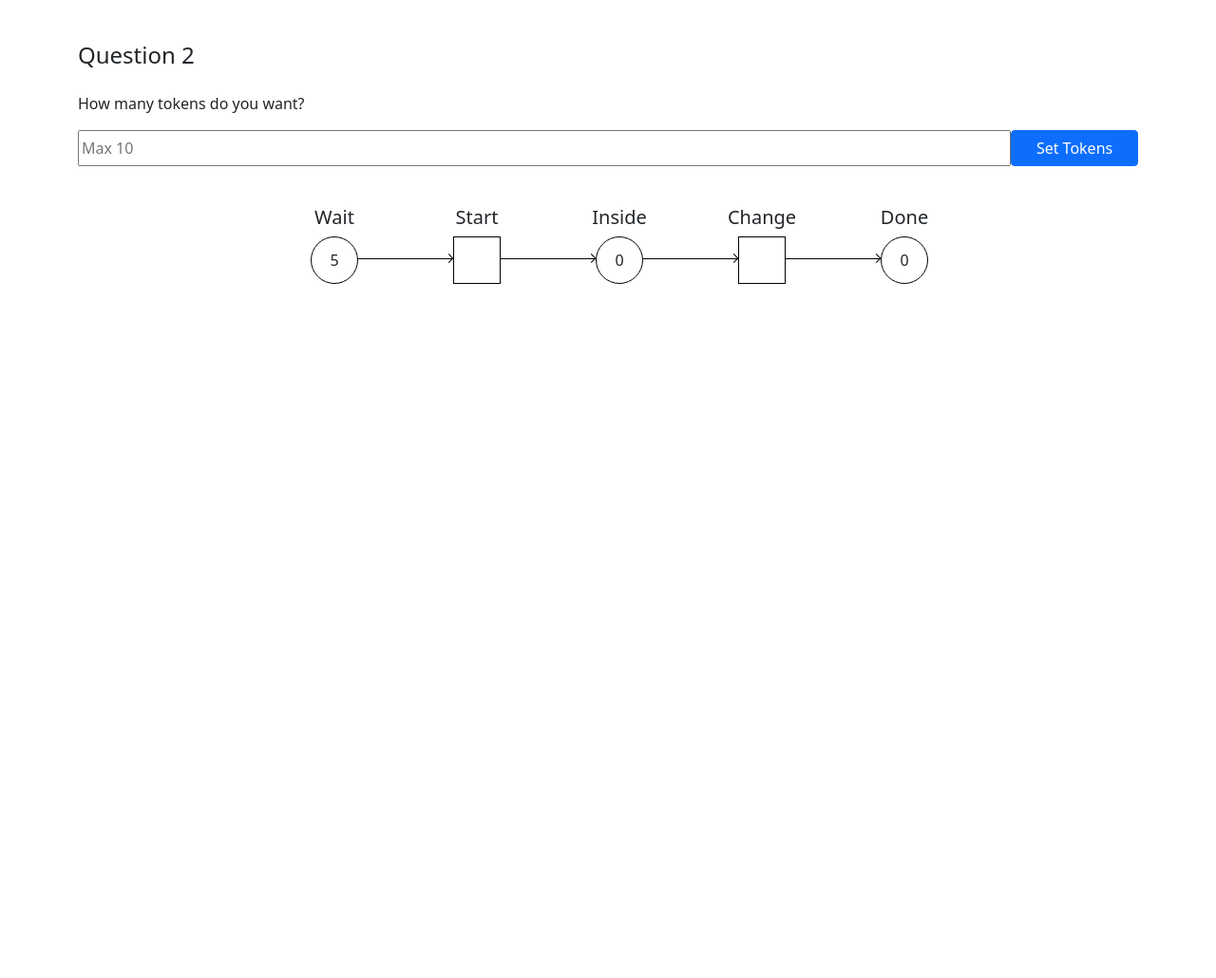
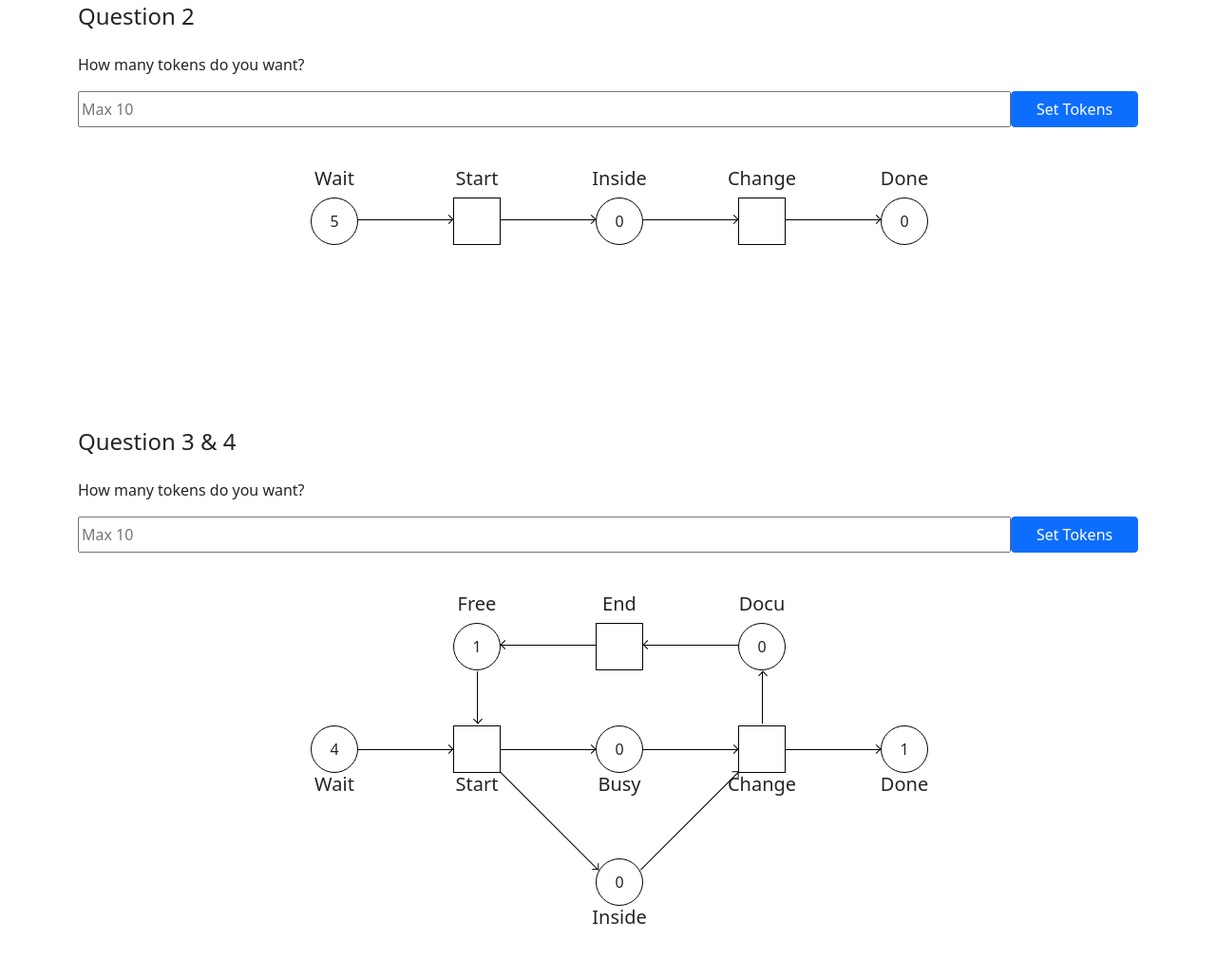
Before and after one commit to leekfsolo/PetriNet-Simulation, a plain HTML site: page index.html in a window 1280 px wide. Shown: the part 617-1647 px from the top of the page at 95% size. Before the commit the page ends 1061 px from the top, so only its background shows below. Drawn offline with nearby package versions, Linux system fonts and the light colour scheme.

Commit message:
finish base question

```diff
--- a/assets/index.js
+++ b/assets/index.js
@@ -3,10 +3,11 @@
 const forms = document.querySelectorAll('form');
 const places_q1 = document.querySelectorAll('.petri-net-1 .place');
 const places_q2 = document.querySelectorAll('.petri-net-2 .place');
+const places_q3 = document.querySelectorAll('.petri-net-3 .place');
 
-const free_q1 = places_q1[0], docu_q1 = places_q1[1], busy_q1 = places_q1[2];
-const wait_q2 = places_q2[0], inside_q2 = places_q2[1], done_q2 = places_q2[2];
-
+const [free_q1, docu_q1, busy_q1] = [...places_q1];
+const [wait_q2, inside_q2, done_q2] = [...places_q2];
+const [free_q3, docu_q3, wait_q3, busy_q3, done_q3, inside_q3] = [...places_q3];
 
 const getModel_q1 = (free = 1, docu = 0, busy = 0) => {
 	const model = {
@@ -55,6 +56,32 @@ const getModel_q2 = (wait = 1, inside = 0, done = 0) => {
 	return model;
 };
 
+const getModel_q3 = (free = 1, docu = 0, wait = 1, busy = 0, done = 1, inside = 0) => {
+	const model = {
+		id: 'q3',
+		places: ['wait', 'inside', 'free', 'docu', 'busy', 'done'],
+		transitions: [
+			{
+				name: 'start',
+				preconditions: { 'wait': wait, 'free': free },
+				postconditions: { 'busy': busy, 'inside': inside }
+			},
+			{
+				name: 'change',
+				preconditions: { 'busy': busy, 'inside': inside },
+				postconditions: { 'docu': docu, 'done': done }
+			},
+			{
+				name: 'end',
+				preconditions: { 'docu': docu },
+				postconditions: { 'free': free }
+			}
+		],
+		marking: { 'free': free, 'docu': docu, 'wait': wait, 'busy': busy, 'done': done, 'inside': inside }
+	};
+	return model;
+};
+
 class PetriNet {
 	constructor(model) {
 		this.model = model;
@@ -67,6 +94,9 @@ class PetriNet {
 		}
 		else if (this.model.id === 'q2') {
 			targetPetriNet = places_q2;
+		}
+		else {
+			targetPetriNet = places_q3;
 		}
 
 		let m0 = [];
@@ -107,11 +137,15 @@ class PetriNet {
 			}
 
 			if (this.model.id === 'q1') {
-				const newNet = new PetriNet(getModel_q1(m0[0], m0[1], m0[2]));
+				const newNet = new PetriNet(getModel_q1(...m0));
 				this.model = newNet.model;
 			}
 			else if (this.model.id === 'q2') {
-				const newNet = new PetriNet(getModel_q2(m0[0], m0[1], m0[2]));
+				const newNet = new PetriNet(getModel_q2(...m0));
+				this.model = newNet.model;
+			}
+			else {
+				const newNet = new PetriNet(getModel_q3(...m0));
 				this.model = newNet.model;
 			}
 		}
@@ -121,6 +155,7 @@ class PetriNet {
 
 let petriNet_q1 = new PetriNet(getModel_q1());
 let petriNet_q2 = new PetriNet(getModel_q2(5));
+let petriNet_q3 = new PetriNet(getModel_q3(1, 0, 4));
 
 forms.forEach(form => form.addEventListener('submit', (e) => {
 	e.preventDefault();
@@ -141,6 +176,13 @@ forms.forEach(form => form.addEventListener('submit', (e) => {
 		const model_q2 = getModel_q2(tokens, inside, done);
 		petriNet_q2 = new PetriNet(model_q2);
 	}
+	else {
+		wait_q3.innerHTML = tokens;
+		const { free, busy, docu, inside, done } = petriNet_q3.model.marking;
+
+		const model_q3 = getModel_q3(free, docu, tokens, busy, done, inside);
+		petriNet_q3 = new PetriNet(model_q3);
+	}
 }));
 
 const transitions = document.querySelectorAll('.transition');
@@ -160,5 +202,10 @@ transitions.forEach(transition => transition.addEventListener('click', (e) => {
 
 			petriNet_q2.updateMarking();
 			break;
+		case netClassList.contains('petri-net-3'):
+			petriNet_q3.firing(target);
+
+			petriNet_q3.updateMarking();
+			break;
 	}
 }));
--- a/css/styles.css
+++ b/css/styles.css
@@ -40,6 +40,8 @@ button {
 .line-right,
 .line-down,
 .line-up,
+.line-diag-down,
+.line-diag-up,
 .transition {
   display: inline-block;
   position: relative;
@@ -100,8 +102,27 @@ button {
   transform: rotate(90deg);
 }
 
+.line-diag-down,
+.line-diag-up {
+  width: 146px;
+  height: 1px;
+  background-color: black;
+  transform: rotate(45deg);
+  position: relative;
+  top: -10px;
+  left: -1px;
+}
+
+.line-diag-up {
+  top: -10px;
+  left: 1px;
+  transform: rotate(-45deg);
+}
+
 .line-left::before,
-.line-up::before {
+.line-up::before,
+.line-diag-down::before,
+.line-diag-up::before {
   content: '';
   position: absolute;
   right: 1px;
@@ -133,7 +154,9 @@ button {
 
 .row-1,
 .row-2,
-.row-3 {
+.row-3,
+.row-4,
+.row-5 {
   width: 100%;
   height: 70px;
   display: flex;
@@ -152,3 +175,7 @@ button {
 .petri-net-2 .line-left {
   top: 15px;
 }
+
+.petri-net-3 {
+  height: 400px;
+}
--- a/index.html
+++ b/index.html
@@ -18,10 +18,9 @@
 			<a class="list-group-item list-group-item-action" href="#list-item-1">Question 1</a>
 			<a class="list-group-item list-group-item-action" href="#list-item-2">Question 2</a>
 			<a class="list-group-item list-group-item-action" href="#list-item-3">Question 3</a>
-			<a class="list-group-item list-group-item-action" href="#list-item-4">Question 4</a>
 		</div>
-		<div data-bs-spy="scroll" data-bs-target="#list-example" data-bs-offset="0" class="scrollspy-example" tabindex="0">
-			<div id="list-item-1" class="mt-5 list-item">
+		<main data-bs-spy="scroll" data-bs-target="#list-example" data-bs-offset="0" class="scrollspy-example" tabindex="0">
+			<section id="list-item-1" class="mt-5 list-item">
 				<h4>Question 1</h4>
 				<form action="#" id="question-1" class="mb-5">
 					<label for="tokens" class="mb-3">How many tokens do you want?</label>
@@ -68,8 +67,8 @@
 						</div>
 					</div>
 				</div>
-			</div>
-			<div id="list-item-2" class="mt-5 list-item">
+			</section>
+			<section id="list-item-2" class="mt-5 list-item">
 				<h4>Question 2</h4>
 				<form action="#" id="question-2" class="mb-5">
 					<label for="tokens" class="mb-3">How many tokens do you want?</label>
@@ -106,8 +105,76 @@
 						</div>
 					</div>
 				</div>
-			</div>
-		</div>
+			</section>
+			<section id="list-item-3" class="mt-5 list-item">
+				<h4>Question 3 & 4</h4>
+				<form action="#" id="question-3" class="mb-5">
+					<label for="tokens" class="mb-3">How many tokens do you want?</label>
+					<div class="container-input">
+						<input type="number" name="tokens" id="tokens" min="1" max="10" placeholder="Max 10">
+						<button class="btn btn-primary">Set Tokens</button>
+					</div>
+				</form>
+				<div class="petri-net petri-net-3 container">
+					<div class="row-1">
+						<div class="part free">
+							<h5>free</h5>
+							<div class="place">1</div>
+						</div>
+						<div class="line-right"></div>
+						<div class="part end">
+							<h5>end</h5>
+							<div class="transition"></div>
+						</div>
+						<div class="line-right"></div>
+						<div class="part docu">
+							<h5>docu</h5>
+							<div class="place ">0</div>
+						</div>
+					</div>
+					<div class="row-2">
+						<div class="line-up line-up-1"></div>
+						<div class="line-down line-down-1"></div>
+					</div>
+					<div class="row-3">
+						<div class="part wait">
+							<div class="place">4</div>
+							<h5>wait</h5>
+						</div>
+						<div class="line-left"></div>
+						<div class="part start">
+							<div class="transition"></div>
+							<h5>start</h5>
+						</div>
+						<div class="line-left"></div>
+						<div class="part busy">
+							<div class="place">0</div>
+							<h5>busy</h5>
+						</div>
+						<div class="line-left"></div>
+						<div class="part change">
+							<div class="transition"></div>
+							<h5>change</h5>
+						</div>
+						<div class="line-left"></div>
+						<div class="part done">
+							<div class="place">1</div>
+							<h5>done</h5>
+						</div>
+					</div>
+					<div class="row-4">
+						<div class="line-diag-down"></div>
+						<div class="line-diag-up"></div>
+					</div>
+					<div class="row-5">
+						<div class="part inside">
+							<div class="place">0</div>
+							<h5>inside</h5>
+						</div>
+					</div>
+				</div>
+			</section>
+		</main>
 	</div>
 
 	<script src="https://cdn.jsdelivr.net/npm/bootstrap@5.1.3/dist/js/bootstrap.bundle.min.js"
```
